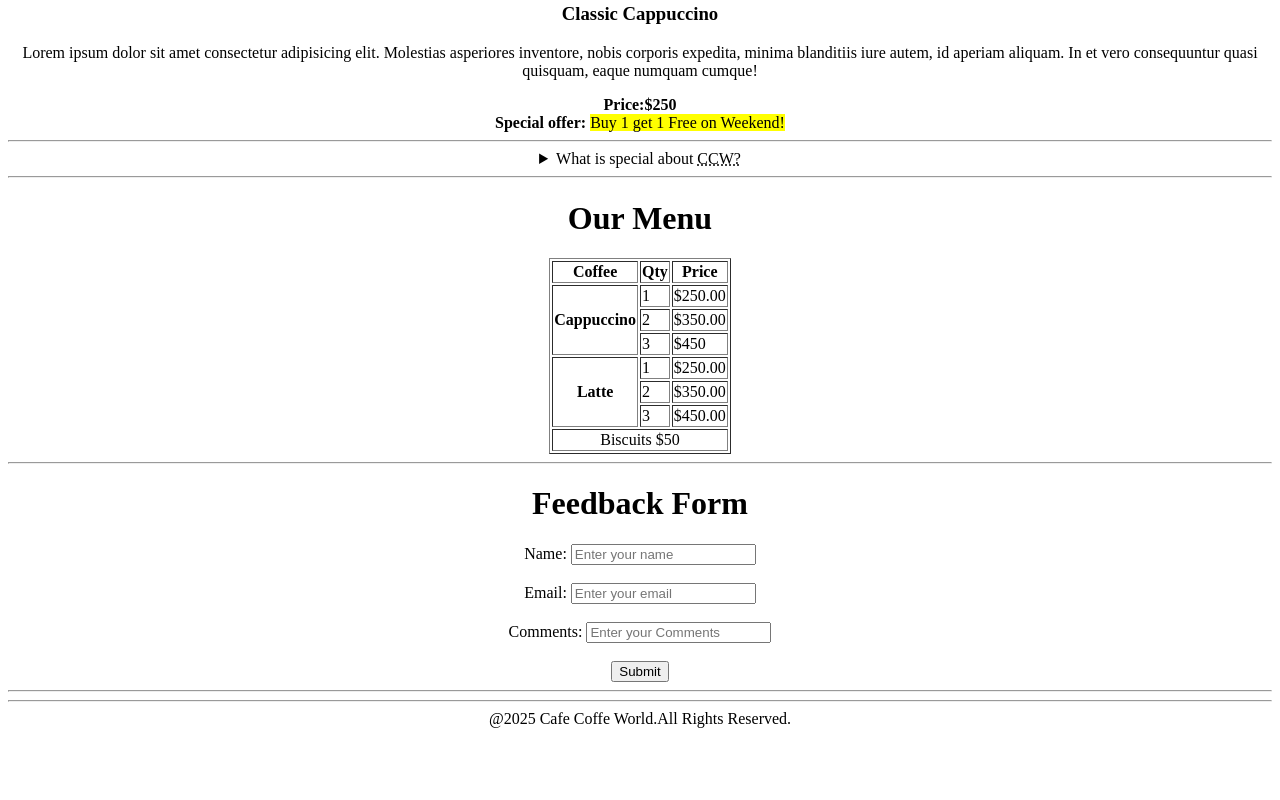
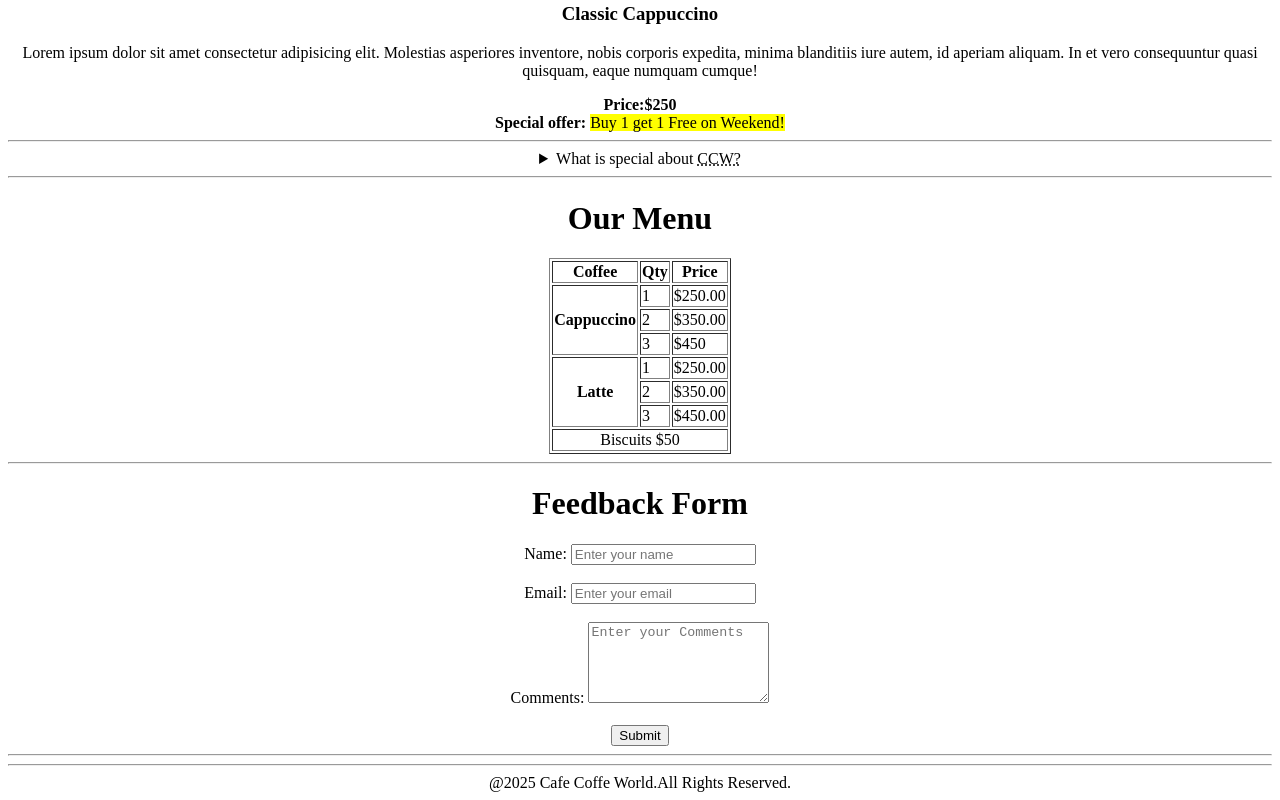
Before and after one commit to Akashmathiyalagan/HTML, a plain HTML site: page FINALTASK.HTML in a window 1280 px wide. Shown: the part 655-1455 px from the top of the page. Before the commit the page ends 1391 px from the top, so only its background shows below. Drawn offline with Linux system fonts and the light colour scheme.

Commit message:
Update FINALTASK.HTML

```diff
--- a/FINALTASK.HTML
+++ b/FINALTASK.HTML
@@ -93,7 +93,7 @@
 
             Email: <input type="email" placeholder="Enter your email"><br><br>
 
-            Comments: <input type="text" placeholder="Enter your Comments" ><br><br>
+            Comments: <textarea name="" id="" cols="20" rows="5" placeholder="Enter your Comments"></textarea><br><br>
             <input type="submit">
           </form>
           <hr>
```
